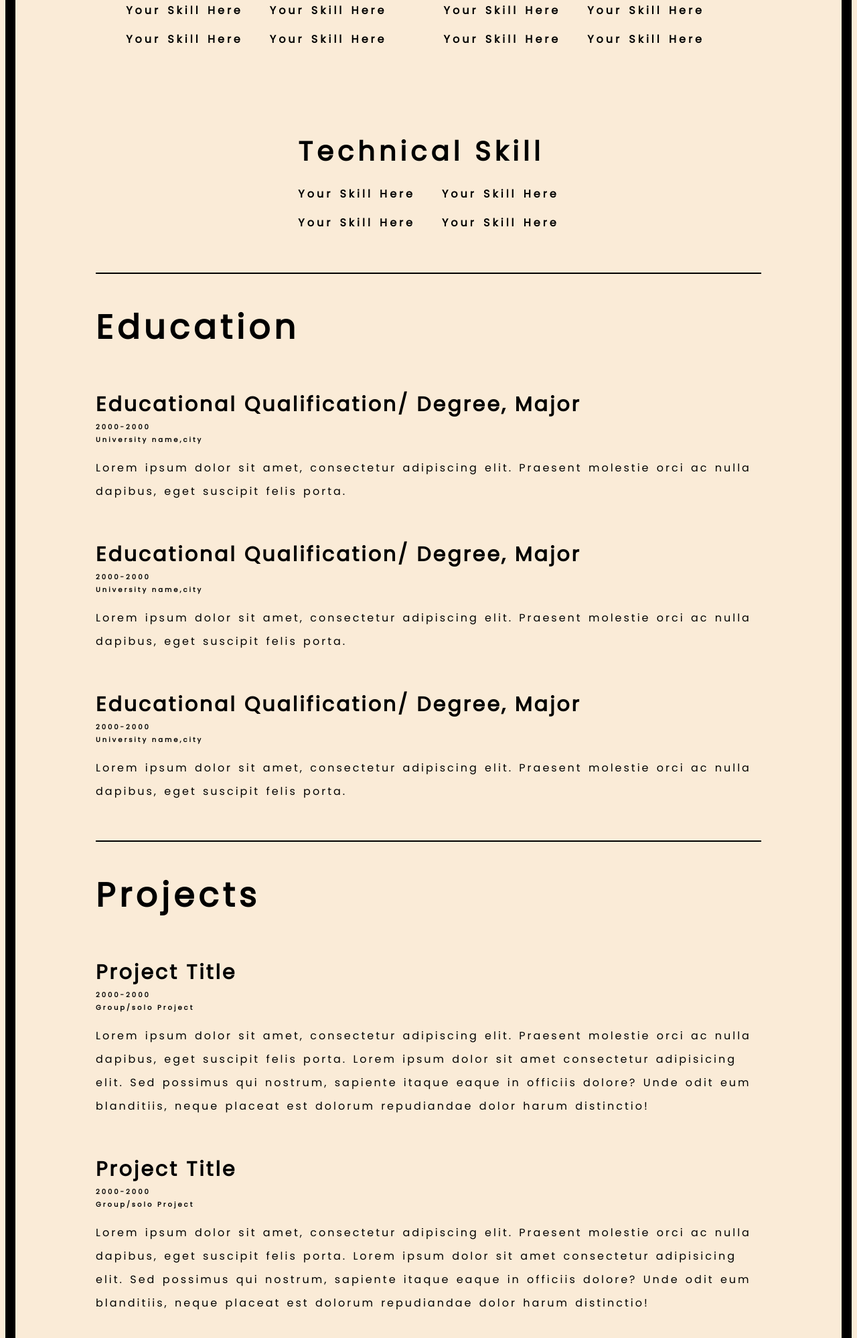
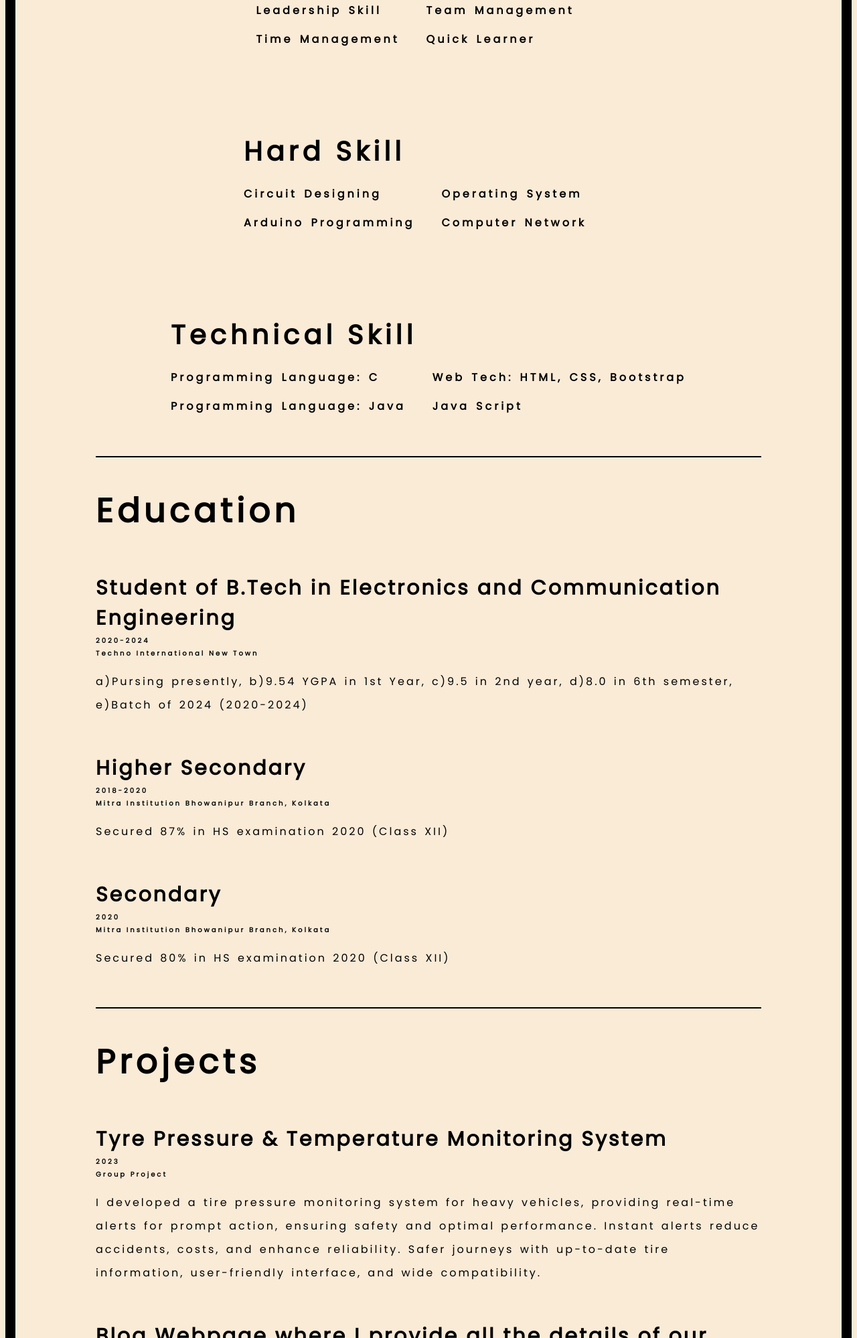
Before and after one commit to Arpan54/ResumeDemo, a plain HTML site: page index.html in a window 1280 px wide. Shown: the part 802-2800 px from the top of the page at 67% size. Drawn offline with Linux system fonts and the light colour scheme.

Commit message:
Add files via upload

```diff
--- a/index.html
+++ b/index.html
@@ -35,12 +35,7 @@
         <div class="secondpart">
             <div class="leftcontent">
                 <h3>Profile Summary</h3>
-                <p>Lorem ipsum dolor sit amet, consectetur adipiscing elit. Praesent molestie orci ac nulla dapibus,
-                    eget
-                    suscipit felis porta. Suspendisse fringilla et libero nec commodo. In hac habitasse platea dictumst.
-                    Ut
-                    dictum faucibus urna id varius. Fusce ac felis ut diam elementum bibendum ac eu arcu. Class aptent
-                    taciti sociosqu ad litora torquent per conubia nostra, per inceptos himenaeos.</p>
+                <p>I'm Arpan Roy, a final-year B.Tech student specializing in Electronics and Communication Engineering. I have expertise in analog/digital electronics, VLSI, and microprocessors, and have developed a tire pressure monitoring system using Arduino. I'm also passionate about graphic design, and front-end web development, and have strong problem-solving and leadership skills.</p>
             </div>
             <div class="rightcontent">
                 <img src="dp.jpeg" alt="Loading...">
@@ -52,12 +47,12 @@
                 <h3>Soft Skill</h3>
                 <div class="skills1">
                     <div class="leftskill1">
-                        <h6>Your Skill Here</h6>
-                        <h6>Your Skill Here</h6>
+                        <h6>Leadership Skill</h6>
+                        <h6>Time Management</h6>
                     </div>
                     <div class="rightskill1">
-                        <h6>Your Skill Here</h6>
-                        <h6>Your Skill Here</h6>
+                        <h6>Team Management</h6>
+                        <h6>Quick Learner</h6>
                     </div>
                 </div>
             </div>
@@ -65,12 +60,12 @@
                 <h3>Hard Skill</h3>
                 <div class="skills1">
                     <div class="leftskill1">
-                        <h6>Your Skill Here</h6>
-                        <h6>Your Skill Here</h6>
+                        <h6>Circuit Designing</h6>
+                        <h6>Arduino Programming</h6>
                     </div>
                     <div class="rightskill1">
-                        <h6>Your Skill Here</h6>
-                        <h6>Your Skill Here</h6>
+                        <h6>Operating System</h6>
+                        <h6>Computer Network</h6>
                     </div>
                 </div>
             </div>
@@ -78,12 +73,12 @@
                 <h3>Technical Skill</h3>
                 <div class="skills2">
                     <div class="leftskill2">
-                        <h6>Your Skill Here</h6>
-                        <h6>Your Skill Here</h6>
+                        <h6>Programming Language: C</h6>
+                        <h6>Programming Language: Java</h6>
                     </div>
                     <div class="rightskill2">
-                        <h6>Your Skill Here</h6>
-                        <h6>Your Skill Here</h6>
+                        <h6>Web Tech: HTML, CSS, Bootstrap</h6>
+                        <h6>Java Script</h6>
                     </div>
                 </div>
             </div>
@@ -93,25 +88,27 @@
         <div class="forthpart">
             <h3>Education</h3>
             <div class="qualification">
-                <h4>Educational Qualification/ Degree, Major</h4>
-                <h6>2000-2000</h6>
-                <h6>University name,city</h6>
-                <p>Lorem ipsum dolor sit amet, consectetur adipiscing elit. Praesent molestie orci ac nulla dapibus,
-                    eget suscipit felis porta.</p>
+                <h4>Student of B.Tech in Electronics and Communication Engineering</h4>
+                <h6>2020-2024</h6>
+                <h6>Techno International New Town</h6>
+                <p>a)Pursing presently,
+                    b)9.54 YGPA in 1st Year,
+                    c)9.5 in 2nd year,
+                    d)8.0 in 6th semester,
+                    e)Batch of 2024 (2020-2024)</p>
             </div>
             <div class="qualification">
-                <h4>Educational Qualification/ Degree, Major</h4>
-                <h6>2000-2000</h6>
-                <h6>University name,city</h6>
-                <p>Lorem ipsum dolor sit amet, consectetur adipiscing elit. Praesent molestie orci ac nulla dapibus,
-                    eget suscipit felis porta.</p>
+                <h4>Higher Secondary</h4>
+                <h6>2018-2020</h6>
+                <h6>Mitra Institution Bhowanipur Branch, Kolkata</h6>
+                <p>Secured 87% in HS examination 2020 (Class XII)
+                </p>
             </div>
             <div class="qualification">
-                <h4>Educational Qualification/ Degree, Major</h4>
-                <h6>2000-2000</h6>
-                <h6>University name,city</h6>
-                <p>Lorem ipsum dolor sit amet, consectetur adipiscing elit. Praesent molestie orci ac nulla dapibus,
-                    eget suscipit felis porta.</p>
+                <h4>Secondary</h4>
+                <h6>2020</h6>
+                <h6>Mitra Institution Bhowanipur Branch, Kolkata</h6>
+                <p>Secured 80% in HS examination 2020 (Class XII)</p>
             </div>
 
         </div>
@@ -119,51 +116,45 @@
         <div class="forthpart">
             <h3>Projects</h3>
             <div class="qualification">
-                <h4>Project Title</h4>
-                <h6>2000-2000</h6>
-                <h6>Group/solo Project</h6>
-                <p>Lorem ipsum dolor sit amet, consectetur adipiscing elit. Praesent molestie orci ac nulla dapibus,
-                    eget suscipit felis porta. Lorem ipsum dolor sit amet consectetur adipisicing elit. Sed possimus qui
-                    nostrum, sapiente itaque eaque in officiis dolore? Unde odit eum blanditiis, neque placeat est
-                    dolorum repudiandae dolor harum distinctio!</p>
+                <h4>Tyre Pressure & Temperature Monitoring System
+                </h4>
+                <h6>2023</h6>
+                <h6>Group Project</h6>
+                <p>I developed a tire pressure monitoring system for heavy vehicles, providing real-time alerts for prompt action, ensuring safety and optimal performance. Instant alerts reduce accidents, costs, and enhance reliability. Safer journeys with up-to-date tire information, user-friendly interface, and wide compatibility.</p>
             </div>
             <div class="qualification">
-                <h4>Project Title</h4>
-                <h6>2000-2000</h6>
-                <h6>Group/solo Project</h6>
-                <p>Lorem ipsum dolor sit amet, consectetur adipiscing elit. Praesent molestie orci ac nulla dapibus,
-                    eget suscipit felis porta. Lorem ipsum dolor sit amet consectetur adipisicing elit. Sed possimus qui
-                    nostrum, sapiente itaque eaque in officiis dolore? Unde odit eum blanditiis, neque placeat est
-                    dolorum repudiandae dolor harum distinctio!</p>
+                <h4>Blog Webpage where I provide all the details of our current projects
+                <a href="https://arpan54.github.io/fiversOnly/" style="font-size: 10px;">https://arpan54.github.io/fiversOnly/</a></h4>
+                <h6>2023</h6>
+                <h6>Solo Project</h6>
+                <p>Welcome to our blog page, where we showcase projects and share insightful articles. Expertly crafted by me, our clean and modern layout ensures an enjoyable reading experience. Explore captivating visuals and stay updated with our newsletter. Join us on a journey of inspiration and knowledge. Thank you for visiting!</p>
             </div>
             <div class="qualification">
-                <h4>Project Title</h4>
-                <h6>2000-2000</h6>
-                <h6>Group/solo Project</h6>
-                <p>Lorem ipsum dolor sit amet, consectetur adipiscing elit. Praesent molestie orci ac nulla dapibus,
-                    eget suscipit felis porta. Lorem ipsum dolor sit amet consectetur adipisicing elit. Sed possimus qui
-                    nostrum, sapiente itaque eaque in officiis dolore? Unde odit eum blanditiis, neque placeat est
-                    dolorum repudiandae dolor harum distinctio!</p>
+                <h4>Portfolio webpage for myself
+                    <a href=" https://royarpan-portfolio.web.app/" style="font-size: 10px;">Arpan Roy</a>
+                </h4>
+                <h6>2021</h6>
+                <h6>Solo Project</h6>
+                <p>Welcome to my official portfolio webpage. Here you will find a comprehensive collection of my work, showcasing my skills, experience, and achievements. Thank you for visiting!</p>
             </div>
         </div>
 
         <div class="fifthpart">
             <h3>Achivements</h3>
             <ul class="achivement">
-                <li>1st achivement( Lorem ipsum dolor sit amet consectetur adipisicing elit. Perferendis nisi magnam
-                    incidunt sed saepe sunt dignissimos, aliquam aliquid )</li>
-                <li>2nd achivement( Lorem ipsum dolor sit amet consectetur adipisicing elit. Suscipit, dolorem! Quasi
-                    aspernatur perferendis non minima. )</li>
-                <li>3rd achivement ( Lorem, ipsum dolor sit amet consectetur adipisicing elit. Debitis velit quae,
+                <li>I have successfully completed an internship with Anywhere Market, where I gained valuable experience in UI/UX designing. This opportunity showcased my strong teamwork capabilities and excellent time management skills.
+                </li>
+                <li>I led my team, named "Abhudaya," to an impressive top 20 position out of 132 teams in an internal hackathon, showcasing my effective leadership skills and ability to achieve successful outcomes.</li>
+                <!-- <li>3rd achivement ( Lorem, ipsum dolor sit amet consectetur adipisicing elit. Debitis velit quae,
                     architecto molestias earum harum! ) </li>
                 <li>4th achivement( Lorem, ipsum dolor sit amet consectetur adipisicing elit. Debitis velit quae,
-                    architecto molestias earum harum! )</li>
+                    architecto molestias earum harum! )</li> -->
             </ul>
 
         </div>
 
         <footer>
-            <h4>Copyright &copy; ATB Group</h4>
+            <h4>Copyright &copy; Arpan Roy</h4>
             <div>
                 <svg xmlns="http://www.w3.org/2000/svg" viewBox="0 0 320 512">
                     <!--! Font Awesome Pro 6.1.1 by @fontawesome - https://fontawesome.com License - https://fontawesome.com/license (Commercial License) Copyright 2022 Fonticons, Inc. -->
```
